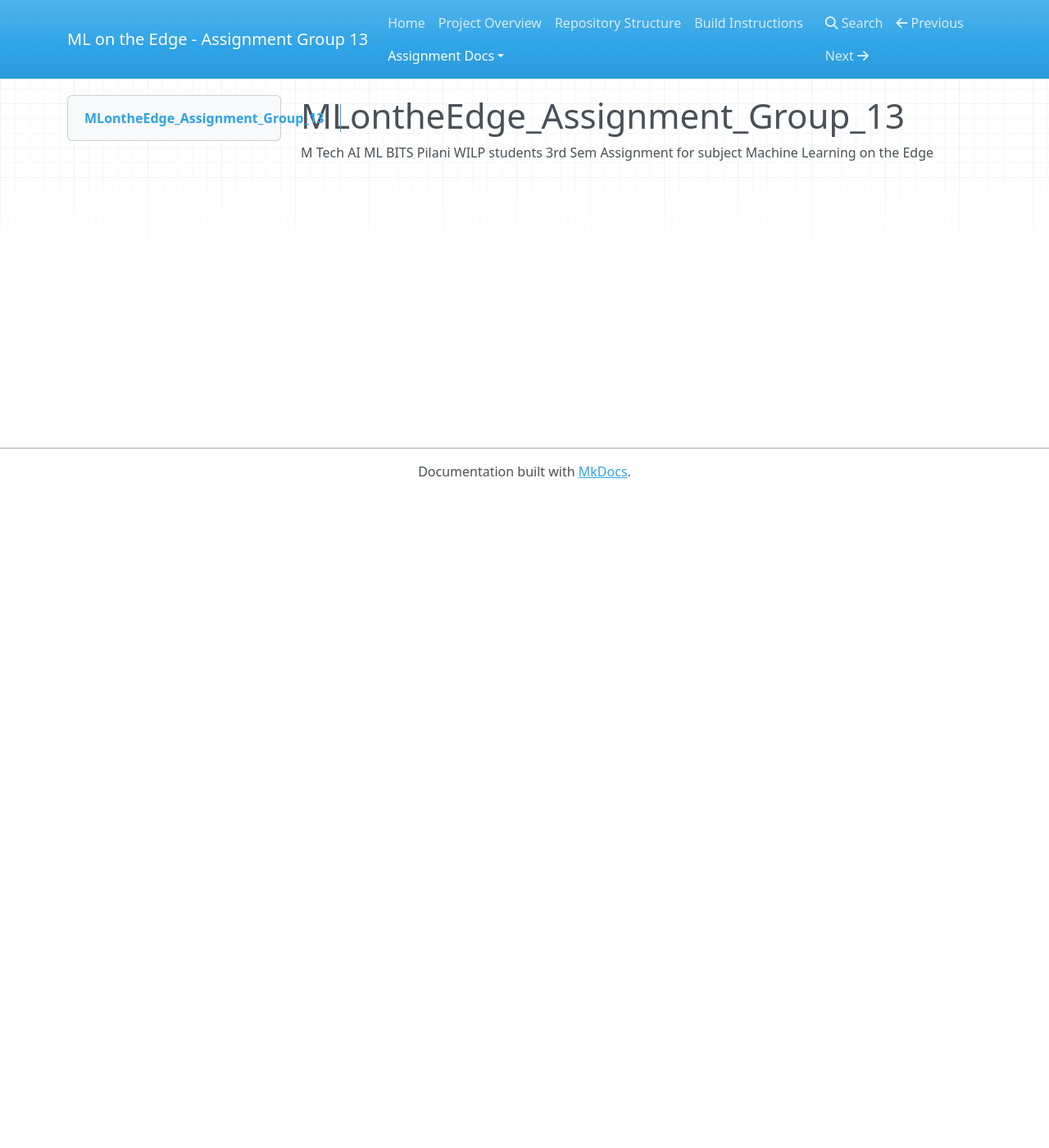
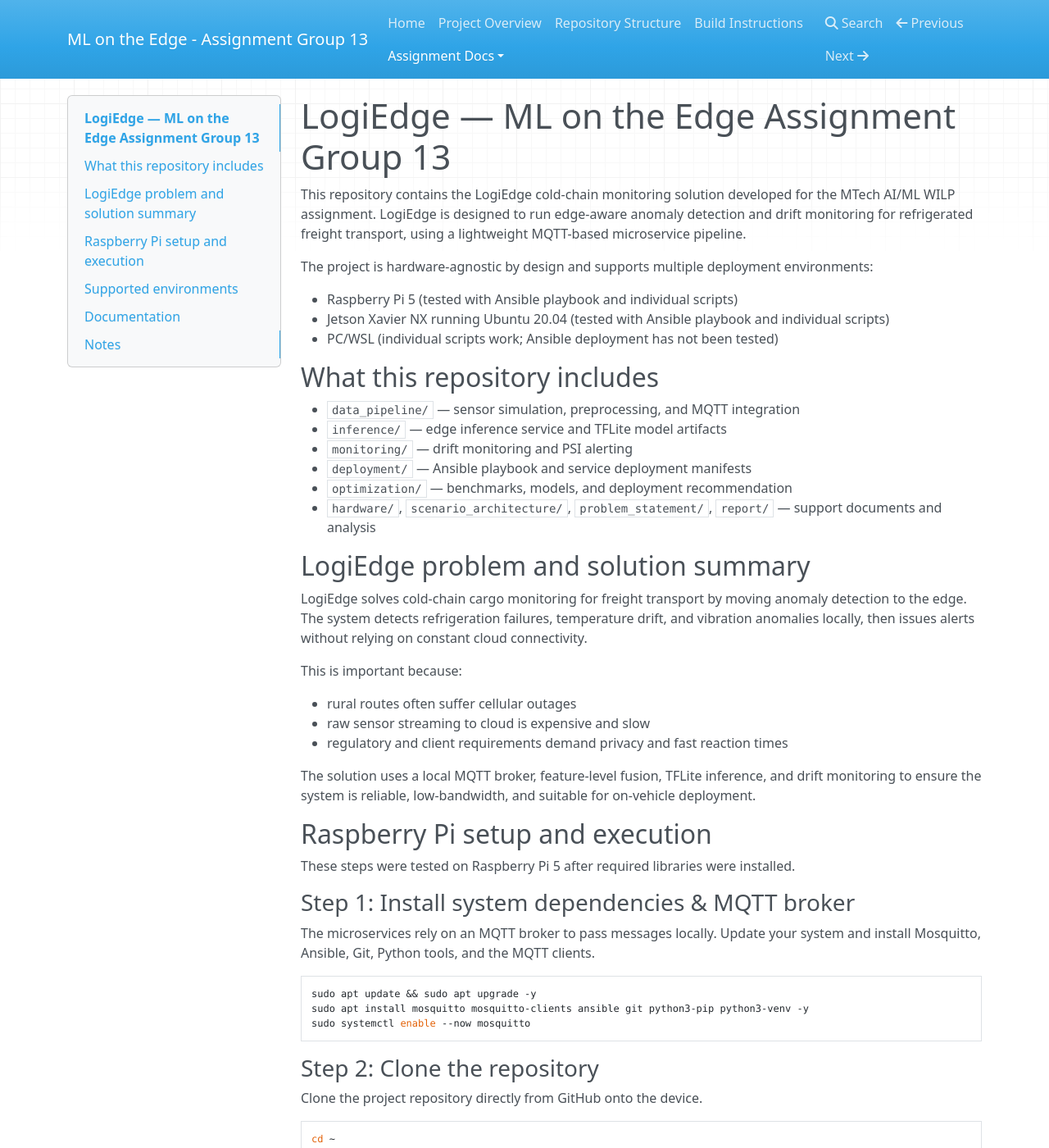
Before and after one commit to Srini235/LogiEdge, an MkDocs documentation site: the page built from docs/assignment/README.md, in a window 1280 px wide and 1400 px high. Shown: the whole window at 82% size. Built offline with MkDocs 1.6.1, drawn with Linux system fonts in a browser that asks for light colours; nearby versions of some CDN libraries; some of the changed text lies outside the part shown.

Commit message:
Documentation updates, adding final report and update README file.

````diff
--- a/docs/assignment/README.md
+++ b/docs/assignment/README.md
@@ -1,2 +1,137 @@
-# MLontheEdge_Assignment_Group_13
-M Tech AI ML BITS Pilani WILP students 3rd Sem Assignment for subject Machine Learning on the Edge
+# LogiEdge — ML on the Edge Assignment Group 13
+
+This repository contains the LogiEdge cold-chain monitoring solution developed for the MTech AI/ML WILP assignment. LogiEdge is designed to run edge-aware anomaly detection and drift monitoring for refrigerated freight transport, using a lightweight MQTT-based microservice pipeline.
+
+The project is hardware-agnostic by design and supports multiple deployment environments:
+
+- Raspberry Pi 5 (tested with Ansible playbook and individual scripts)
+- Jetson Xavier NX running Ubuntu 20.04 (tested with Ansible playbook and individual scripts)
+- PC/WSL (individual scripts work; Ansible deployment has not been tested)
+
+## What this repository includes
+
+- `data_pipeline/` — sensor simulation, preprocessing, and MQTT integration
+- `inference/` — edge inference service and TFLite model artifacts
+- `monitoring/` — drift monitoring and PSI alerting
+- `deployment/` — Ansible playbook and service deployment manifests
+- `optimization/` — benchmarks, models, and deployment recommendation
+- `hardware/`, `scenario_architecture/`, `problem_statement/`, `report/` — support documents and analysis
+
+## LogiEdge problem and solution summary
+
+LogiEdge solves cold-chain cargo monitoring for freight transport by moving anomaly detection to the edge. The system detects refrigeration failures, temperature drift, and vibration anomalies locally, then issues alerts without relying on constant cloud connectivity.
+
+This is important because:
+
+- rural routes often suffer cellular outages
+- raw sensor streaming to cloud is expensive and slow
+- regulatory and client requirements demand privacy and fast reaction times
+
+The solution uses a local MQTT broker, feature-level fusion, TFLite inference, and drift monitoring to ensure the system is reliable, low-bandwidth, and suitable for on-vehicle deployment.
+
+## Raspberry Pi setup and execution
+
+These steps were tested on Raspberry Pi 5 after required libraries were installed.
+
+### Step 1: Install system dependencies & MQTT broker
+
+The microservices rely on an MQTT broker to pass messages locally. Update your system and install Mosquitto, Ansible, Git, Python tools, and the MQTT clients.
+
+```bash
+sudo apt update && sudo apt upgrade -y
+sudo apt install mosquitto mosquitto-clients ansible git python3-pip python3-venv -y
+sudo systemctl enable --now mosquitto
+```
+
+### Step 2: Clone the repository
+
+Clone the project repository directly from GitHub onto the device.
+
+```bash
+cd ~
+git clone https://github.com/Srini235/MLontheEdge_Assignment_Group_13.git
+cd MLontheEdge_Assignment_Group_13
+```
+
+### Step 3: Set up the Python virtual environment
+
+Create and activate a local Python virtual environment, then install the required packages.
+
+```bash
+python3 -m venv venv
+source venv/bin/activate
+pip install --upgrade pip
+pip install numpy paho-mqtt tensorflow
+```
+
+### Step 4: Deploy the background services via Ansible
+
+Automate the configuration of the preprocessor and monitor daemons using the deployment playbook.
+
+```bash
+cd deployment
+ansible-playbook logiedge_deploy.yml -i localhost, -c local --ask-become-pass
+```
+
+Enter your device sudo password when prompted.
+
+Verify that the background systemd services are active and running:
+
+```bash
+sudo systemctl status logiedge-preprocessor.service
+sudo systemctl status logiedge-monitor.service
+```
+
+### Step 5: Execute and test the live pipeline
+
+Open two separate terminal windows to run the live validation.
+
+#### Terminal 1: Watch the drift monitor logs
+
+Stream real-time output from the drift monitor service to observe PSI calculations:
+
+```bash
+sudo journalctl -u logiedge-monitor.service -f
+```
+
+#### Terminal 2: Run the simulator
+
+Navigate to the data pipeline, activate the virtual environment, and inject telemetry streams.
+
+```bash
+cd ~/MLontheEdge_Assignment_Group_13/data_pipeline
+source ../venv/bin/activate
+
+# 1. Inject normal behavior (Class 0 baseline)
+python3 simulator.py --anomaly none
+
+# 2. After observing normal status, press Ctrl+C, then inject anomalies:
+python3 simulator.py --anomaly temp_drift
+```
+
+Watch Terminal 1 update in real time as the background inference service evaluates the model and the drift monitor calculates the Population Stability Index (PSI).
+
+## Supported environments
+
+- **Raspberry Pi 5** — tested with Ansible deployment and individual scripts
+- **Jetson Xavier NX (Ubuntu 20.04)** — tested with Ansible deployment and individual scripts
+- **PC / WSL** — individual scripts work; Ansible deployment is not tested on this platform
+
+## Documentation
+
+The repository includes a docs-as-code site for easy browsing. Use the following links from the repository root:
+
+```bash
+cd docs
+mkdocs serve
+```
+
+Then open the local preview page shown by MkDocs.
+
+- [Docs landing page](docs/index.md)
+- [Assignment documentation index](docs/assignment/README.md)
+
+## Notes
+
+- The repository contains additional documentation in `docs/` and the assignment analysis in `hardware/`, `scenario_architecture/`, `problem_statement/`, and `report/`.
+- The LogiEdge architecture is designed to be hardware-agnostic, with all core processing implemented using Python, MQTT, and TensorFlow Lite.
````
Also changed, not shown: README.md (+137 -2 lines), deployment/ota_strategy_analysis.md (+23 -23 lines), docs/assignment/deployment_recommendation.md (+6 -6 lines), docs/assignment/ota_strategy_analysis.md (+23 -23 lines), optimization/deployment_recommendation.md (+6 -6 lines), 3 other files.
